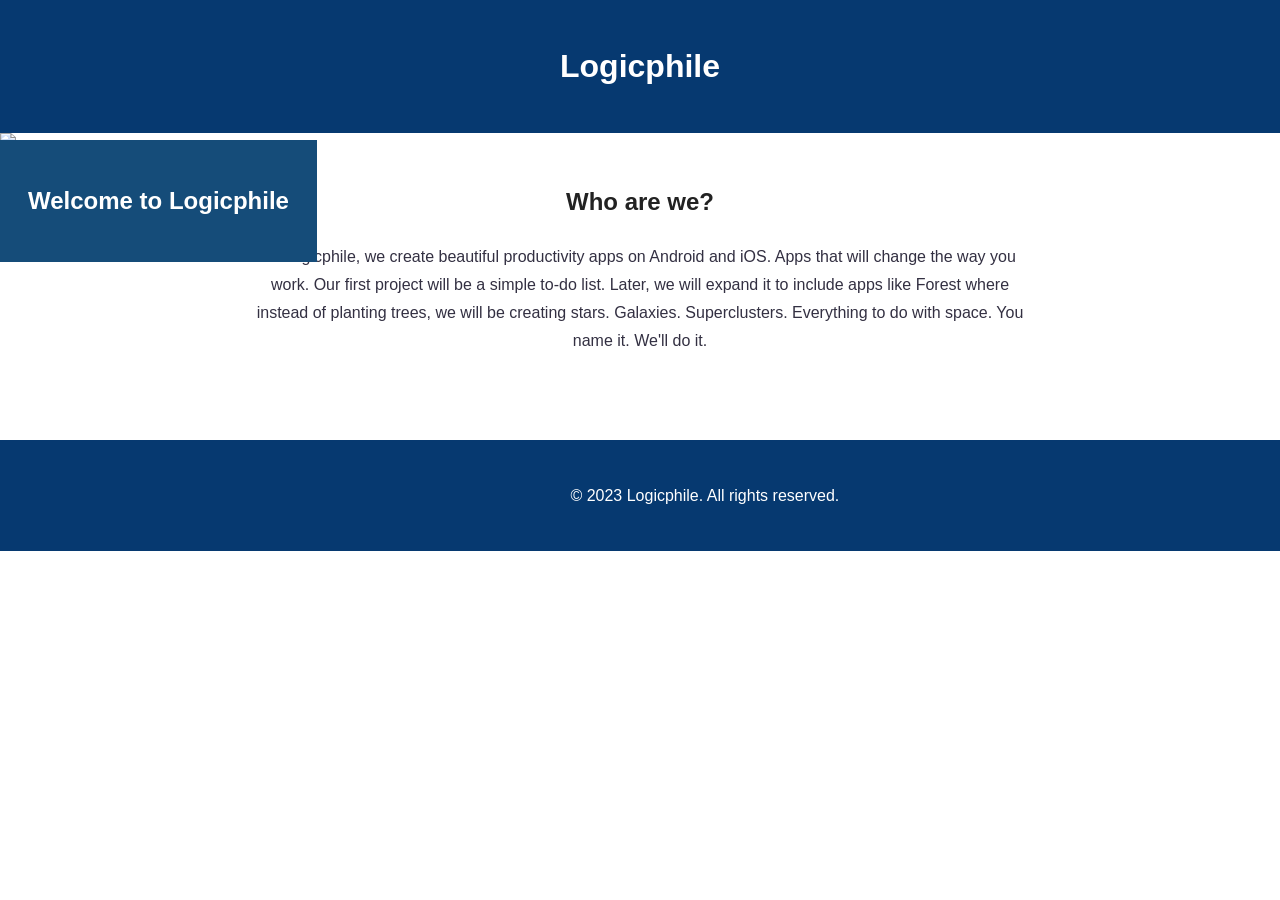
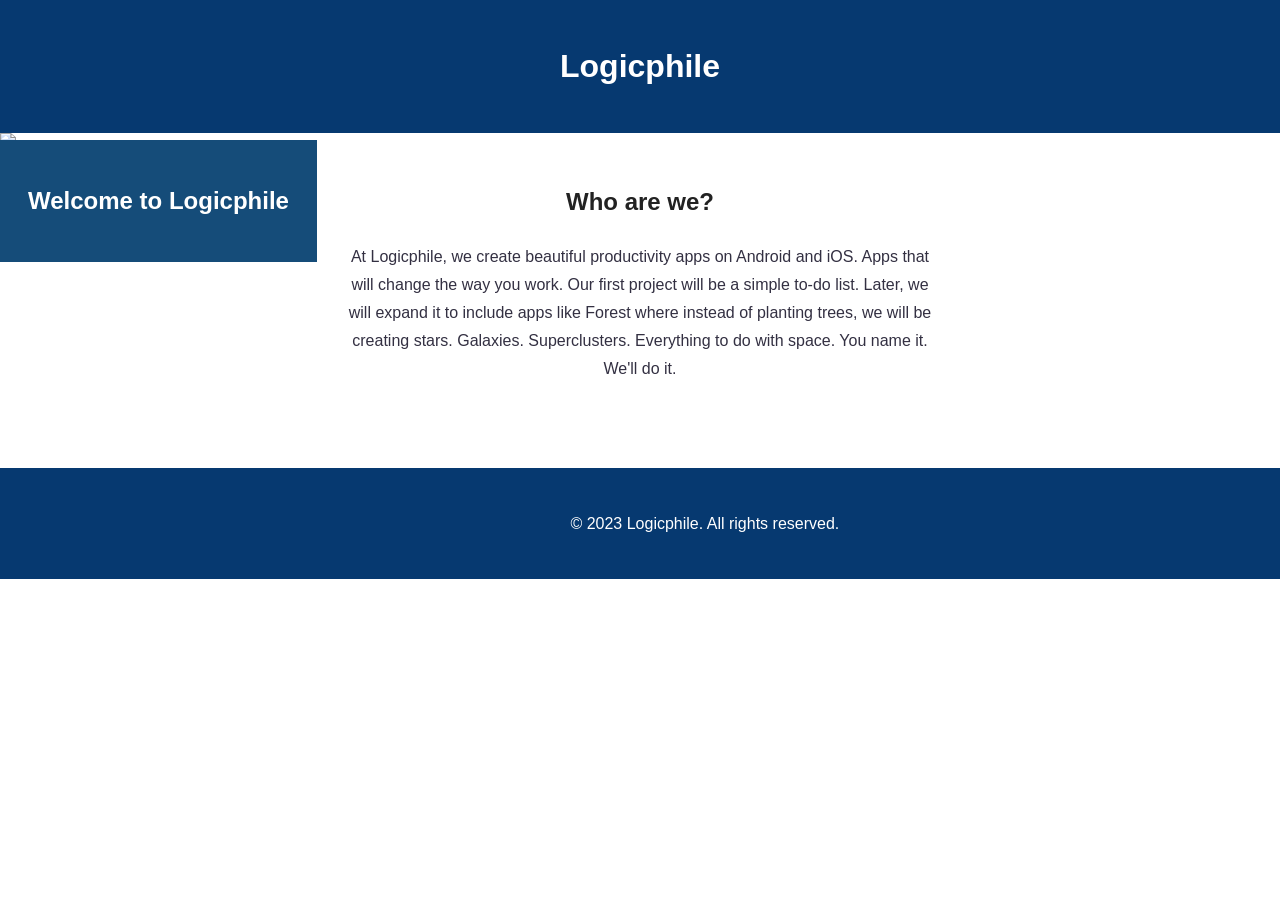

Update paragraphs to only use 70ch per line

--- a/styles.css
+++ b/styles.css
@@ -41,7 +41,9 @@
 
         text-align: center;
         color: #333042;
-        padding: 0 6% 6% 6%;
+        max-width: 70ch;
+        margin: 0 auto;
+        padding: 0 16px 6% 16px;
 
     }
 
@@ -128,7 +130,9 @@
 
         text-align: center;
         color: #333042;
-        padding: 0 10% 6% 10%;
+        max-width: 70ch;
+        margin: 0 auto;
+        padding: 0 16px 6% 16px;
 
     }
 
@@ -177,7 +181,9 @@
 
     .main .description .about {
 
-        padding: 0 18% 6% 18%;
+        max-width: 70ch;
+        margin: 0 auto;
+        padding: 0 16px 6% 16px;
 
     }
 
@@ -245,7 +251,9 @@
     .main .description .about {
     
         text-align: center;
-        padding: 0 20% 2% 20%;
+        max-width: 70ch;
+        margin: 0 auto;
+        padding: 0 16px 2% 16px;
         font-size: 16px;
         color: #333042;
         font-family: sans-serif, Verdana, Georgia;
